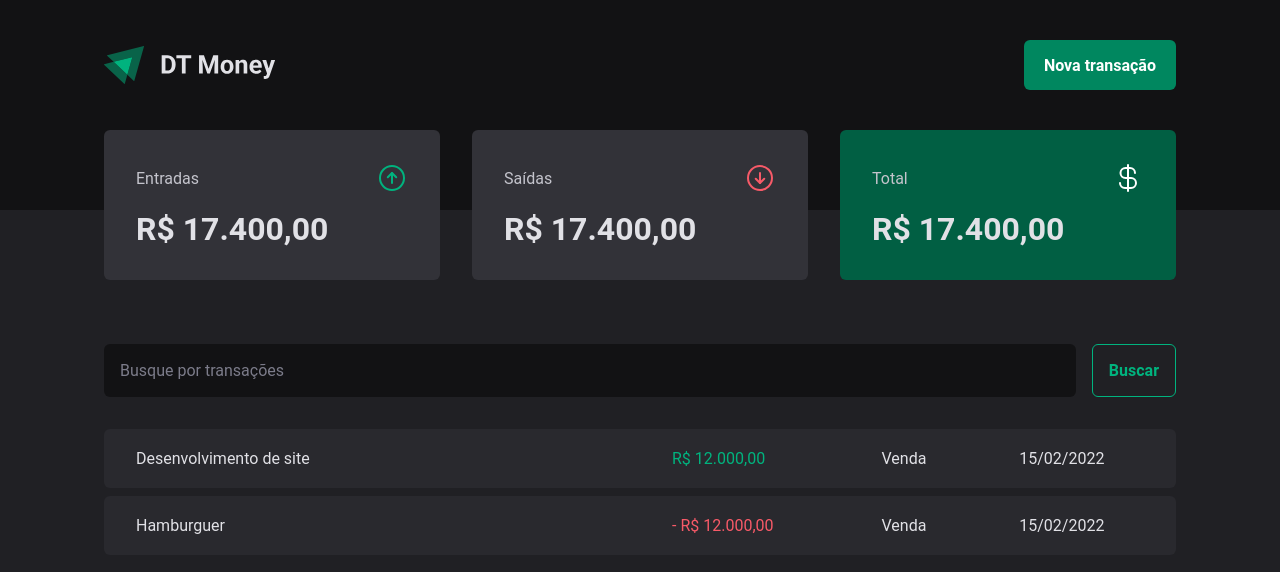
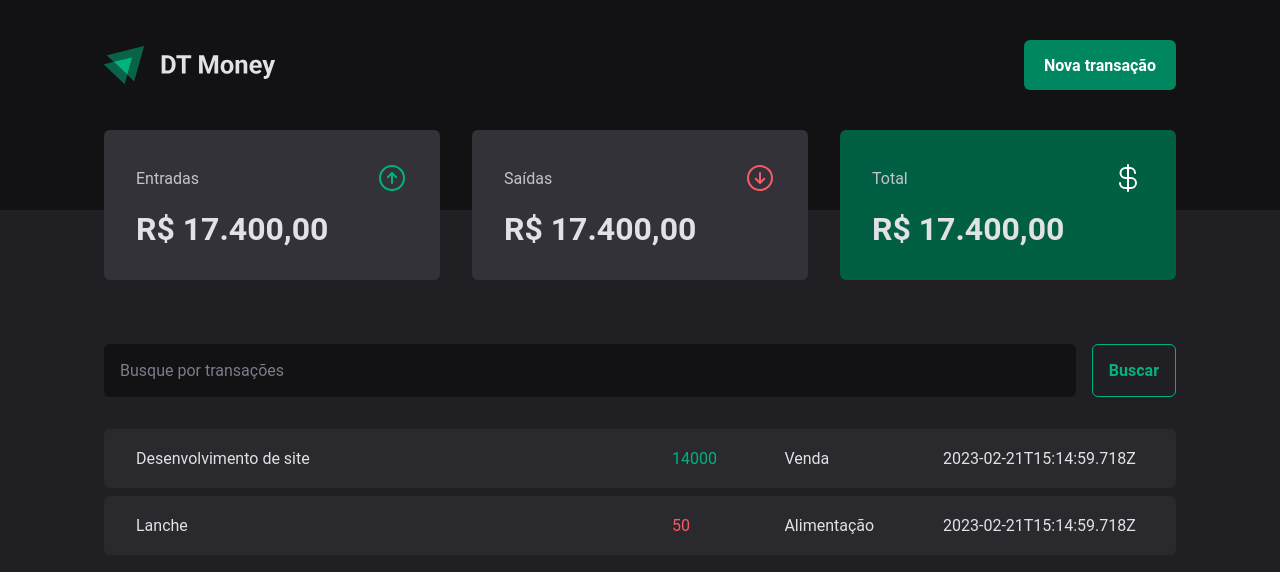
Before and after one commit to pedrocmoreira/dt-money, a React app: page / in a window 1280 px wide. Shown: the top 572 px of the page. Built offline with nearby package versions, Linux system fonts and the light colour scheme; data requests are answered from the project's data file; the HTML template or start-up script is replaced by a standard one.

Commit message:
chore: adicionando requisição para transações

```diff
--- a/src/pages/Transactions/index.tsx
+++ b/src/pages/Transactions/index.tsx
@@ -1,35 +1,55 @@
+import { useEffect, useState } from "react";
+
 import { Header } from "../../components/Header";
 import { Summary } from "../Summary";
 import { SearchForm } from "./components/SearchForm";
 
 import { PriceHiglight, TransactionsContainer, TransactionsTable } from "./styles";
 
+interface TransactionDTO {
+  id: number;
+  description: string;
+  type: 'income' | 'outcome';
+  price: number;
+  category: string;
+  createdAt: string;
+}
+
 export function Transactions() {
+  const [transactions, setTransactions] = useState<TransactionDTO[]>([]);
+
+  async function loadTransactions() {
+    const response = await fetch('http://localhost:3333/transactions');
+    const data = await response.json();
+
+    setTransactions(data);
+  }
+
+  useEffect(() => {
+    loadTransactions();
+  }, []);
+
   return (
     <div>
       <Header />
       <Summary />
 
       <TransactionsContainer>
-        <SearchForm/>
+        <SearchForm />
         <TransactionsTable>
           <tbody>
-            <tr>
-              <td width='50%'>Desenvolvimento de site</td>
-              <td>
-                <PriceHiglight variant="income">R$ 12.000,00</PriceHiglight>
-              </td>
-              <td>Venda</td>
-              <td>15/02/2022</td>
-            </tr>
-            <tr>
-              <td width='50%'>Hamburguer</td>
-              <td>
-                <PriceHiglight variant="outcome"> - R$ 12.000,00</PriceHiglight>
-              </td>
-              <td>Venda</td>
-              <td>15/02/2022</td>
-            </tr>
+            {transactions.map(transaction => {
+              return (
+                <tr key={transaction.id}>
+                  <td width='50%'>{transaction.description}</td>
+                  <td>
+                    <PriceHiglight variant={transaction.type}>{transaction.price}</PriceHiglight>
+                  </td>
+                  <td>{transaction.category}</td>
+                  <td>{transaction.createdAt}</td>
+                </tr>
+              )
+            })}
           </tbody>
         </TransactionsTable>
       </TransactionsContainer>
```
